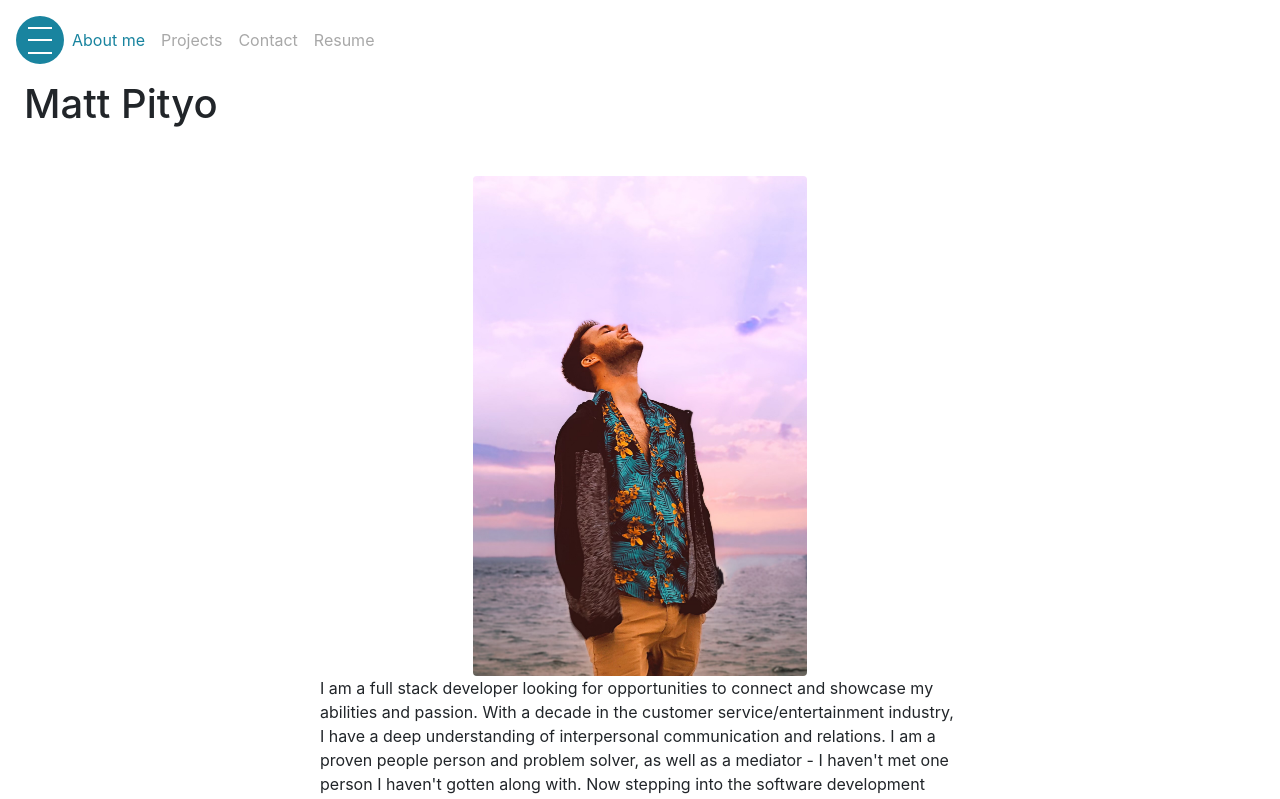
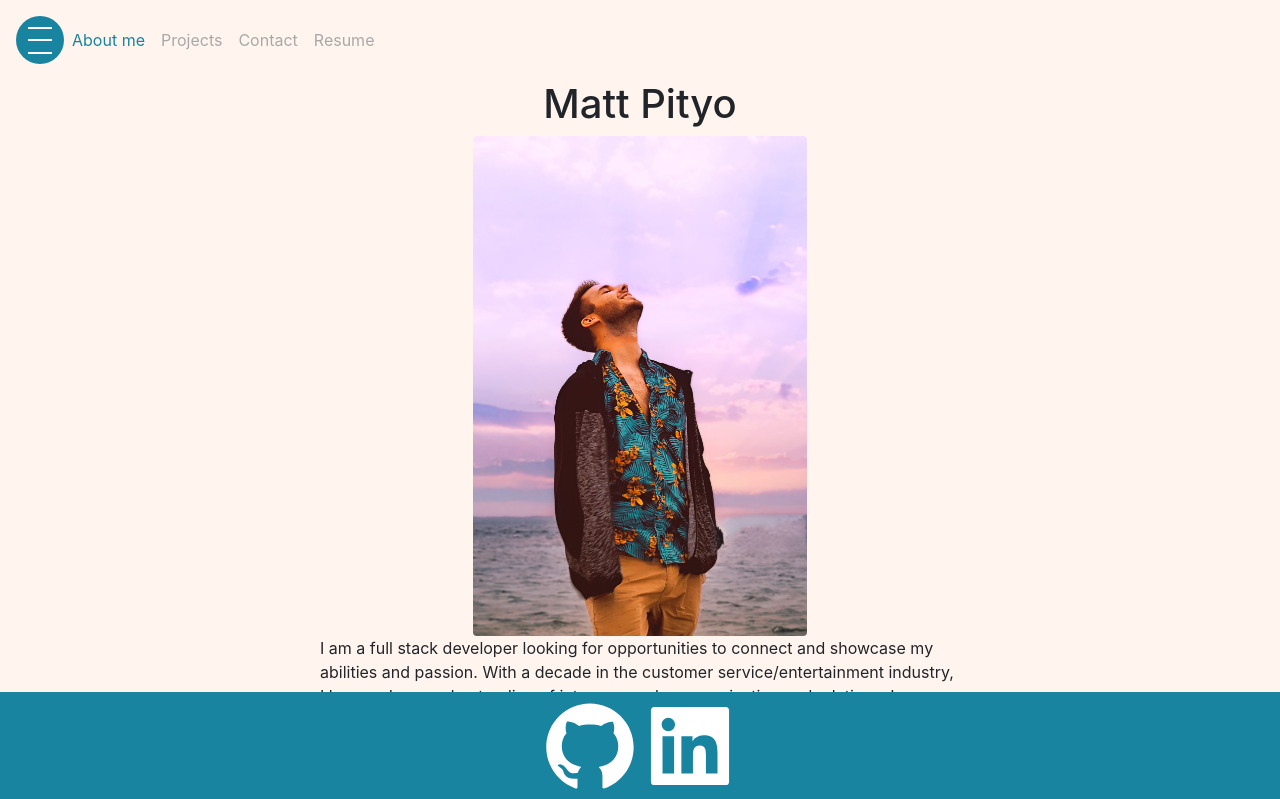
Before and after one commit to mpityo/Matt-Pityo-Portfolio, a React (Create React App) app: page / in a window 1280 px wide. Shown: the top 799 px of the page. Built offline with nearby package versions, Linux system fonts and the light colour scheme.

Commit message:
finish footer, as well as misc design changes

```diff
--- a/src/App.css
+++ b/src/App.css
@@ -15,6 +15,19 @@ a {
   margin-right: 10px;
   padding: 3px;
   cursor: pointer;
+}
+
+body {
+  background-color: seashell;
+}
+
+section {
+  overflow: auto;
+  max-height: 85vh;
+}
+
+.text-align {
+  text-align: center;
 }
 
 /* NAV */
@@ -96,8 +109,8 @@ header {
   border-radius: 25px 25px 0 0;
   box-shadow: 0 4px 8px 0 rgba(0, 0, 0, 0.2), 0 6px 20px 0 rgba(0, 0, 0, 0.19);
 }
-.prj-img-container {
-  width: auto;
+.featured-prj {
+  box-shadow: 0 4px 8px 0 #19849f8f, 0 6px 20px 0 #19849F8f!important;
 }
 .prj-img-container:hover {
   cursor: pointer;
@@ -107,7 +120,7 @@ header {
 .prj-body {
   padding: 1rem;
   border-radius: 0 0 25px 25px;
-  background-color: seashell;
+  background-color: white;
 }
 .featured {
   background-color: var(--link-color);
@@ -163,3 +176,17 @@ form {
   margin: auto;
 }
 /* END RESUME */
+
+/* FOOTER */
+footer {
+  bottom: 0;
+  position: fixed;
+  background-color: var(--link-color);
+}
+footer a > * {
+  height: 100px;
+  width: 100px;
+  cursor: pointer;
+  color: white;
+}
+/* END FOOTER */
--- a/src/App.js
+++ b/src/App.js
@@ -5,13 +5,14 @@ import About from './components/About';
 import Contact from './components/Contact';
 import Projects from './components/Projects';
 import Resume from './components/Resume';
+import Footer from './components/Footer';
 
 function App() {
   const categories = ['About me', 'Projects', 'Contact', 'Resume'];
   const [currentCategory, setCurrentCategory] = useState(categories[0]);
 
   return (
-    <div>
+    <div class="content">
       <Nav
         categories={categories}
         currentCategory={currentCategory}
@@ -21,6 +22,7 @@ function App() {
       {currentCategory === 'Projects' && <Projects />}
       {currentCategory === 'Contact' && <Contact />}
       {currentCategory === 'Resume' && <Resume />}
+      <Footer />
     </div>
   );
 }
--- a/src/components/About/index.js
+++ b/src/components/About/index.js
@@ -1,10 +1,10 @@
-import React, { useState } from "react";
+import React from "react";
 
 function About() {
   return (
     <section className="mx-4 about">
-      <h1>Matt Pityo</h1>
-      <div className="d-flex flex-wrap about-container mt-5">
+      <h1 className="text-align">Matt Pityo</h1>
+      <div className="d-flex flex-wrap about-container mt-1">
         <div className="flex-row bio-img-container">
           <img
             className="img-fluid rounded bio-img"
--- /dev/null
+++ b/src/components/Footer/index.js
@@ -0,0 +1,13 @@
+import React from 'react';
+import { AiFillGithub, AiFillLinkedin } from 'react-icons/ai';
+
+function Footer () {
+    return (
+        <footer className='d-flex justify-content-center p-1 mt-1 w-100'>
+            <a href="https://github.com/mpityo" target="_blank" rel='noreferrer'><AiFillGithub /></a>
+            <a href="https://www.linkedin.com/in/matt-pityo-ba6518195/" target='_blank' rel='noreferrer'><AiFillLinkedin /></a>
+        </footer>
+    );
+};
+
+export default Footer;
--- a/src/components/Projects/index.js
+++ b/src/components/Projects/index.js
@@ -38,7 +38,7 @@ function Projects() {
         ],
         imgPath: "movie-vision.png",
         description:
-          "Second group project. Share your thoughts on movies to share with your community. Write reviews, view others, find new movies to watch, and enjoy a secure browsing experience. This app has best in class authentication for user information, and built on a secure SQL database to keep information organized and easy to access.",
+          "Second group project. Share your thoughts on movies with your community. Write reviews, view others, find new movies to watch, and enjoy a secure browsing experience. This app has best in class authentication for user information, and built on a secure SQL database to keep information organized and easy to access.",
         featured: true,
     },
     {
@@ -143,13 +143,13 @@ function Projects() {
 
   return (
     <section className="mx-4">
-      <div id="project-header">
+      <div className="text-align">
         <h1>Projects</h1>
         <h4>Let my experience speak for itself...</h4>
         <h6>(click on any technology of interest to see projects with only that)</h6>
       </div>
       {filtered && (
-          <div className="current-filter"><span className="close" onClick={removeFilter}>X</span>{filtered}</div>
+          <div className="current-filter m-auto"><span className="close" onClick={removeFilter}>X</span>{filtered}</div>
       )}
       <div id="projects" className="">
           {/* all projects */}
--- a/src/components/SingleProject/index.js
+++ b/src/components/SingleProject/index.js
@@ -16,7 +16,7 @@ function SingleProject(props) {
         {/* image */}
         <div className="flex-row flex-wrap prj-img-container col-sm-4 col-md-12" onClick={() => setExpanded(!expanded)}>
           <img
-            className="prj-img img-fluid"
+            className={`prj-img img-fluid ${featured && 'featured-prj'}`}
             src={`./assets/projects/${imgPath}`}
             alt=""
           />
```
